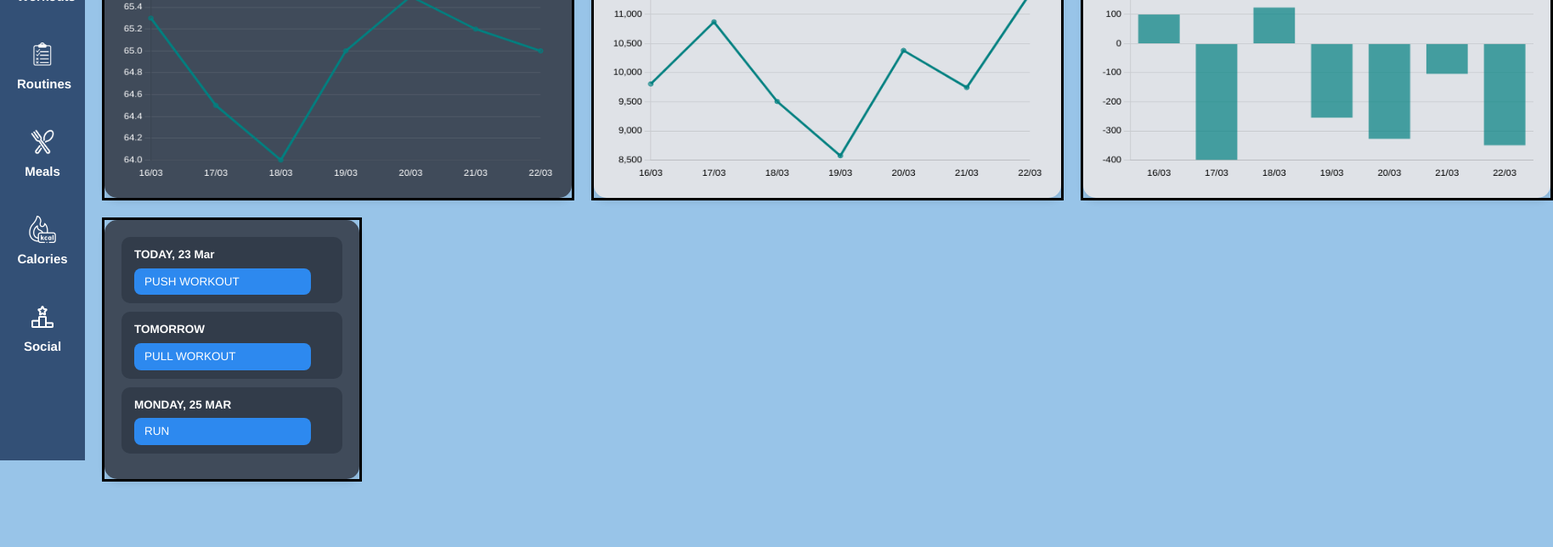
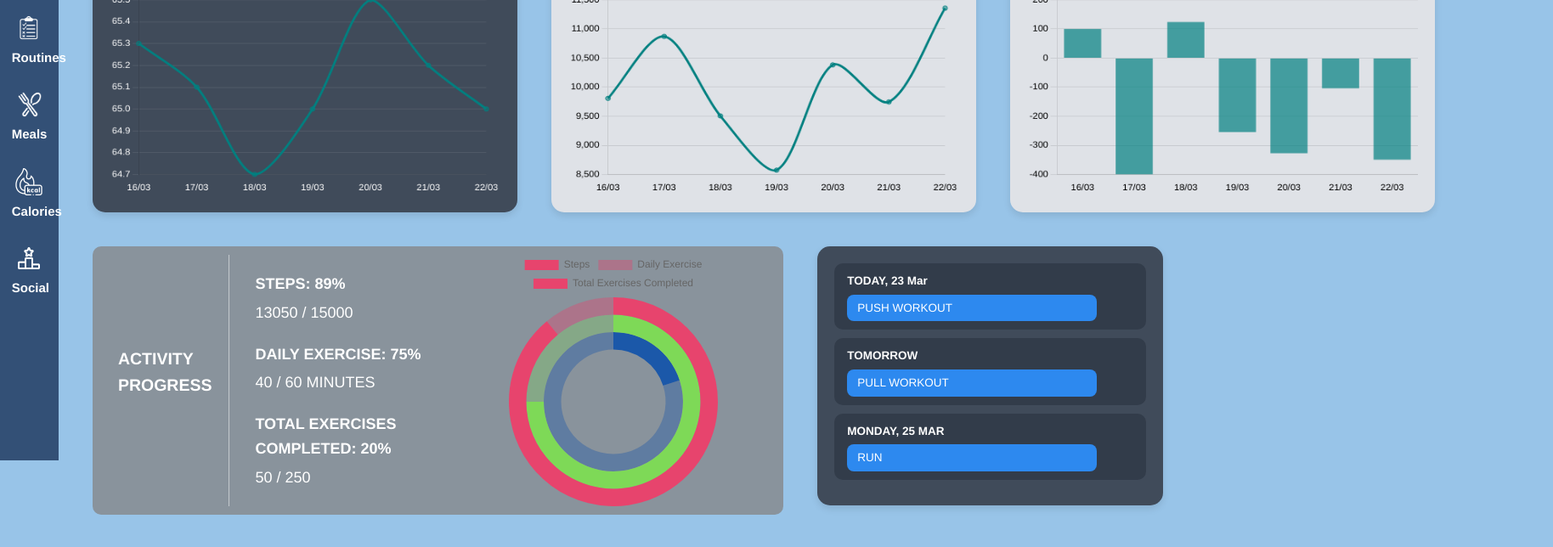
Before and after one commit to BT3103AppDev1/l1-final-term-project-group7, a Vue app: page / in a window 1280 px wide. Shown: the part 258-902 px from the top of the page at 85% size, 1828 px wide, since content can reach past the window. Before the commit the page ends 865 px from the top, so only its background shows below. Built offline with nearby package versions, Linux system fonts and the light colour scheme.

Commit message:
[Work in Progress] Added Activity widget
Added Activity widget using hard coded data. Need to spend more time to tweak the styling and CSS

```diff
--- /dev/null
+++ b/src/components/Activity.vue
@@ -0,0 +1,128 @@
+<template>
+    <div class="activity-widget">
+      <div class="title">
+        <p>
+            ACTIVITY PROGRESS
+        </p>
+      </div>
+      <div class="stats">
+        <div class="stat">
+          <span class="label">STEPS: 89%</span>
+          <span>13050 / 15000</span>
+        </div>
+        <div class="stat">
+          <span class="label">DAILY EXERCISE: 75%</span>
+          <span>40 / 60 MINUTES</span>
+        </div>
+        <div class="stat">
+          <span class="label">TOTAL EXERCISES COMPLETED: 20%</span>
+          <span>50 / 250</span>
+        </div>
+      </div>
+      <Doughnut
+        id="activityWidget"
+        :data="progress"
+        :options="options" />
+    </div>
+  </template>
+
+  <script>
+  import { Doughnut } from 'vue-chartjs';
+  import { Chart as ChartJS, Title, Tooltip, Legend, ArcElement } from 'chart.js';
+
+  // Register the required components
+  ChartJS.register(Title, Tooltip, Legend, ArcElement);
+
+  export default {
+    name: 'activityWidget',
+    components: {
+      Doughnut
+    },
+    data() {
+      return {
+        progress: {
+          datasets: [
+            {
+                label: 'Steps',
+                data: [89, 11], // Remaining percentage to complete the circle
+                backgroundColor: ['rgba(255, 49, 98, 0.8)', 'rgba(255, 49, 98, 0.3)'],
+                borderWidth: 0, // No borders
+            },
+            {
+                label: 'Daily Exercise',
+                data: [75, 25], // Remaining percentage to complete the circle
+                backgroundColor: ['rgba(126, 217, 87, 1)', 'rgba(126, 217, 87, 0.3)'],
+                borderWidth: 0,
+            },
+            {
+                label: 'Total Exercises Completed',
+                data: [20, 80], // Remaining percentage to complete the circle
+                backgroundColor: ['rgba(0, 74, 173, 0.8)', 'rgba(0, 74, 173, 0.3)'],
+                borderWidth: 0,
+            }
+          ],
+          labels: [
+            'Steps',
+            'Daily Exercise',
+            'Total Exercises Completed'
+          ]
+        },
+        options: {
+          responsive: false,
+          cutoutPercentage: 100, // Increase this number to make the chart more like a ring
+          legend: {
+            display: false // Hides the legend
+          },
+          // You can add more options to customize your chart
+        }
+      };
+    }
+  };
+  </script>
+
+  <style scoped>
+  .activity-widget {
+    background-color: #89939c;
+    border-radius: 10px;
+    padding: 20px;
+    color: white;
+    display: flex;
+    justify-content: space-between; /*Add space between the stats and the doughnut */
+    align-items: center;
+    max-height: 80%;
+  }
+
+  .title {
+    font-size: 1.3em; /* Larger font size for the title */
+    font-weight: bold;
+    margin-bottom: 20px; /* Space below the title */
+    margin-right: 20px;
+    margin-left: 10px
+    }
+
+  .stats {
+    width: 100%; /* Ensure stats take full width of parent */
+    padding-left: 30px; /* Adjust the padding to match your design */
+    border-left: 1px solid rgba(255, 255, 255, 0.5); /* Separator line */
+  }
+
+  .stat {
+    font-size: 1.2em; /* Increase the font size of stats */
+    margin: 20px 0; /* Space between stat items */
+  }
+
+  .label {
+    font-weight: bold;
+    display: block; /* Make label a block to break line */
+    color: #ffffff;
+    margin-bottom: 5px; /* Space between label and numbers */
+  }
+
+  #activityWidget {
+  max-width: 600px; /* Set a max-width to the doughnut chart for a smaller appearance */
+  margin-right: 30px;
+  margin-bottom: 5px;
+  }
+
+  /* Additional styling as needed */
+  </style>
--- a/src/components/Calendar.vue
+++ b/src/components/Calendar.vue
@@ -49,6 +49,6 @@ background-color: #323c4a;
     padding: 5px 12px;
     margin-top: 5px;
     max-width: 80%;
-    font-weight: 500
+    font-weight: 550
   }
   </style>
--- a/src/components/Steps.vue
+++ b/src/components/Steps.vue
@@ -24,7 +24,8 @@
             label: 'Total number of steps',
             backgroundColor: 'rgba(0, 128, 128, 0.5)', // Teal with some transparency for the point background
             borderColor: '#008080',
-            data: [9807, 10872, 9506, 8574, 10382, 9746, 11358]
+            data: [9807, 10872, 9506, 8574, 10382, 9746, 11358],
+            tension: 0.3 // smoothing
             }
         ]
         },
--- a/src/components/Weight.vue
+++ b/src/components/Weight.vue
@@ -23,7 +23,8 @@
             {
             backgroundColor: 'rgba(0, 128, 128, 0.5)', // transparency for the point backgroun,
             borderColor: '#008080',
-            data: [65.3, 64.5, 64, 65, 65.5, 65.2,65]
+            data: [65.3, 65.1, 64.7, 65, 65.5, 65.2,65],
+            tension: 0.3 // smoothing
             }
         ]
         },
--- a/src/views/Home.vue
+++ b/src/views/Home.vue
@@ -2,6 +2,7 @@
   <div class="container">
     <h1>Home Page</h1>
     <div class="grid-container">
+      <div class="top-row">
         <div class="chart weight">
           <weightWidget />
         </div>
@@ -11,10 +12,15 @@
         <div class="chart netCalories">
           <netCaloriesWidget />
         </div>
+      </div>
+      <div class="bottom-row">
+        <div class="activity">
+          <activtyWidget />
+        </div>
         <div class="calendar">
           <calendarWidget />
         </div>
-      <!-- Add more widgets here as needed -->
+      </div>
     </div>
   </div>
 
@@ -25,6 +31,7 @@
   import stepsWidget from '@/components/Steps.vue'
   import calendarWidget from '@/components/Calendar.vue'
   import netCaloriesWidget from '@/components/NetCalories.vue'
+  import activtyWidget from '@/components/Activity.vue'
 
   export default {
     name: 'App',
@@ -32,7 +39,8 @@
       weightWidget,
       stepsWidget,
       calendarWidget,
-      netCaloriesWidget
+      netCaloriesWidget,
+      activtyWidget
     },
     data() {
       return {
@@ -49,28 +57,39 @@
 
 <style scoped>
 .container {
-  max-width: 80%; /* or whatever maximum width you want */
+  max-width: 100%;
   margin: 1 auto;
-  padding: 20px; /* add some spacing around the content */
+  padding: 30px;
 }
-.grid-container {
-  display: grid;
-  grid-template-columns: repeat(3, 1fr); /* creates two columns */
-  grid-gap: 20px; /* space between the widgets */
-  margin-bottom: 20px; /* space below the grid for any additional content */
+
+.top-row, .bottom-row {
+  max-width: 100%;
+  display: flex;
+  justify-content: space-between; /* Adjusts spacing between child elements */
+  margin-bottom: 20px; /* Space between rows */
 }
-.chart{
-  min-width: 550px; /* Minimum width for each widget */
+
+.weight, .steps, .netCalories {
+  min-width: 500px;
   min-height: 300px;
-  border: solid; /* for visual alignmnet purpose */
-  align-items: stretch;
-  /* padding: 0;
-  margin: 0; */
+  flex: 1; /* Distribute space evenly */
+  margin-right: 20px; /* Space between widgets */
 }
-.calendar{
-  max-width: 300px; /* Minimum width for each widget */
-  min-height: 100px;
-  border: solid; /* for visual alignmnet purpose */
-  align-items: stretch;
+
+.activity {
+  flex: 2; /* Takes 3 times more space than calendar */
 }
+
+.calendar {
+  flex: 1;
+  margin-left: 20px; /* Space between activity and calendar widgets */
+}
+
+.chart, .activity, .calendar {
+  /* Common styles for widgets */
+  border-radius: 10px;
+  padding: 10px;
+}
+
+/* Clear the borders used for visual alignment if they were just for development purposes */
 </style>
```
Lines whose indentation alone changed are shown as unchanged.
